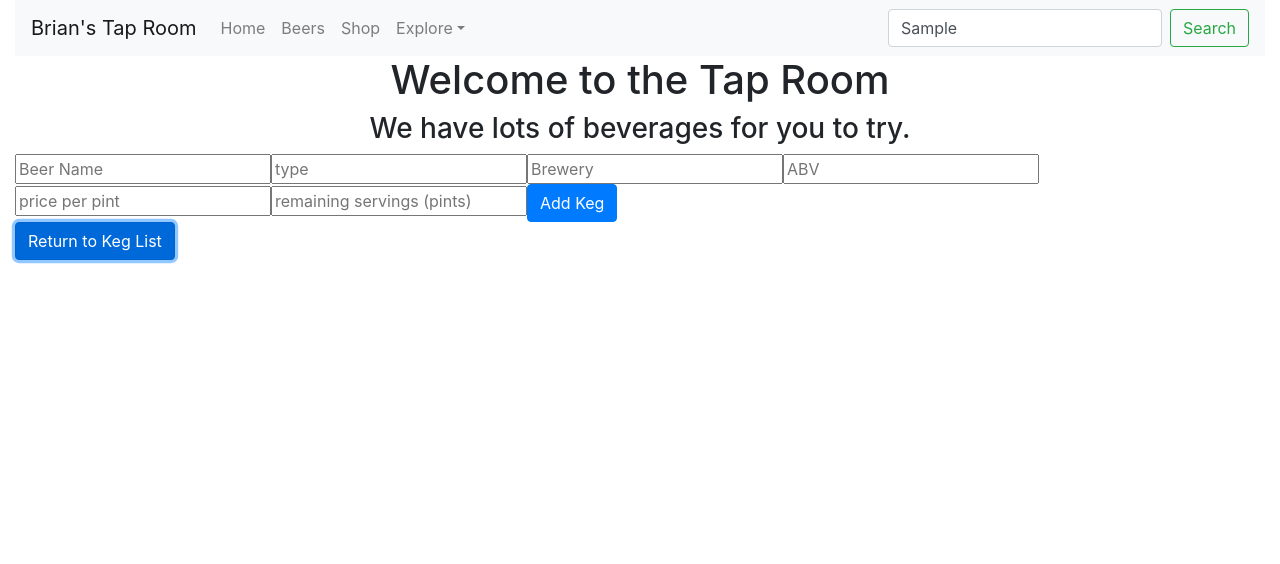
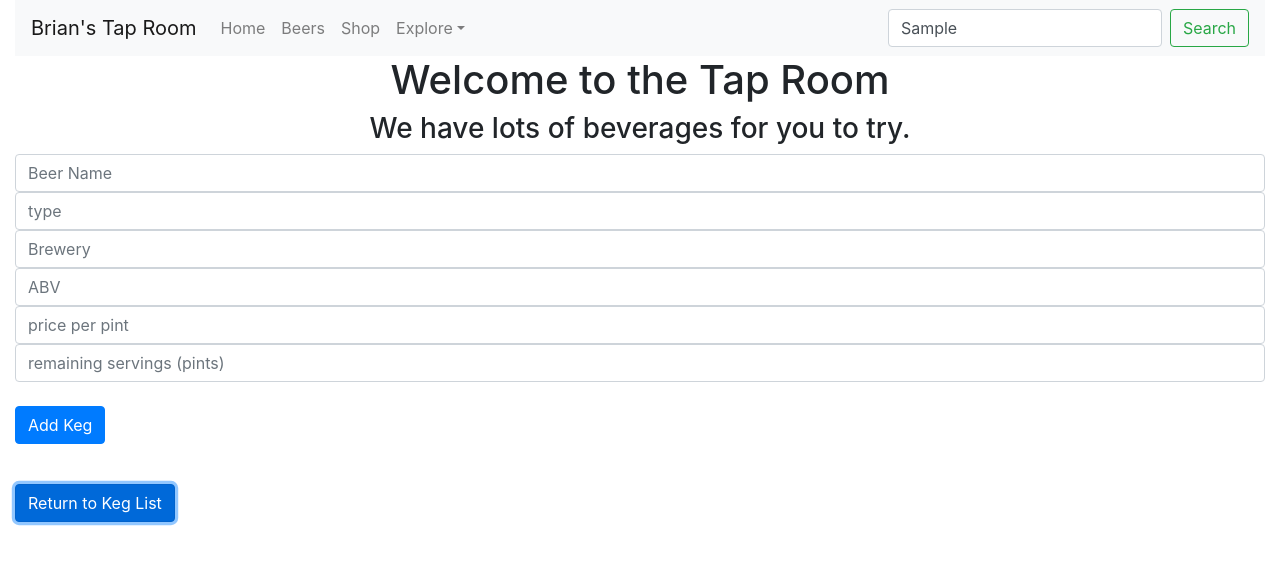
Before and after one commit to brianharv/taproom_redux, a React (Create React App) app: page / in a window 1280 px wide. Both pictures are taken after typing "Sample" into the empty fields and a click on the button "Add Keg". Shown: the top 564 px of the page. Built offline with nearby package versions, Linux system fonts and the light colour scheme.

Commit message:
alter NewKegForm styling

```diff
--- a/src/components/KegControl.js
+++ b/src/components/KegControl.js
@@ -1,6 +1,7 @@
 import React from 'react';
 import KegList from './KegList';
 import NewKegForm from './NewKegForm';
+import KegDetails from './KegDetails';
 
 
 
@@ -10,14 +11,22 @@ class KegControl extends React.Component {
     super(props)
     this.state = {
       formVisibleOnPage: false,
-      masterKegList: []
+      masterKegList: [],
+      selectedKeg: null
     }
   }
 
   handleClick = () => {
-    this.setState(prevState => ({
-      formVisibleOnPage: !prevState.formVisibleOnPage,
-    }));
+    if (this.state.selectedKeg != null) {
+      this.setState({
+        formVisibleOnPage: false,
+        selectedKeg: null
+      });
+    } else {
+      this.setState(prevState => ({
+        formVisibleOnPage: !prevState.formVisibleOnPage,
+      }));
+    }
   }
 
   handleAddingNewKegToList = (newKeg) => {
@@ -28,12 +37,24 @@ class KegControl extends React.Component {
     });
   }
 
+  handleSelectedKeg = (id) => {
+    const selectedKeg = this.state.masterKegList.filter(keg => keg.id === id)[0];
+    this.setState({
+      selectedKeg: selectedKeg,
+    })
+  }
+
 
   render() {
+
     let currentState = null;
     let buttonText = null;
 
-    if (this.state.formVisibleOnPage) {
+    if (this.state.selectedKeg != null) {
+      currentState = <KegDetails/>
+      buttonText = "Return to Keg List";
+    }
+    else if (this.state.formVisibleOnPage) {
       currentState = <NewKegForm onNewKegCreation={this.handleAddingNewKegToList}/>
       buttonText = "Return to Keg List";
     } else {
--- a/src/components/NewKegForm.js
+++ b/src/components/NewKegForm.js
@@ -12,36 +12,43 @@ function NewKegForm(props) {
 
   return(
     <React.Fragment>
-      <form onSubmit={handleNewKegFormSubmission}>
+      <form className="form-group" onSubmit={handleNewKegFormSubmission}>
           <input
             type='text'
             name='name'
-          placeholder='Beer Name' />
+            placeholder='Beer Name'
+            className="form-control"/>
           <input
             type='text'
             name='flavor'
-          placeholder='type' />
+            placeholder='type'
+            className="form-control"/>
           <input
             type='text'
             name='brand'
-          placeholder='Brewery' />
+            placeholder='Brewery'
+            className="form-control"/>
           <input
             type='number'
             step='0.1'
             name='alcCon'
-          placeholder='ABV' />
+            placeholder='ABV'
+            className="form-control"/>
           <input
             type='number'
             name='price'
             step='0.1'
-          placeholder='price per pint' />
+            placeholder='price per pint'
+            className="form-control"/>
           <input
             type='number'
             name='quantity'
-          placeholder='remaining servings (pints)' />
-
+            placeholder='remaining servings (pints)'
+            className="form-control"/>
+            <br/>
           <button className="btn btn-primary" type='submit'>Add Keg</button>
       </form>
+      <br/>
     </React.Fragment>
   );
 
```
Lines whose indentation alone changed are shown as unchanged.
